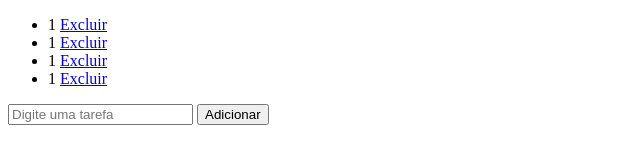
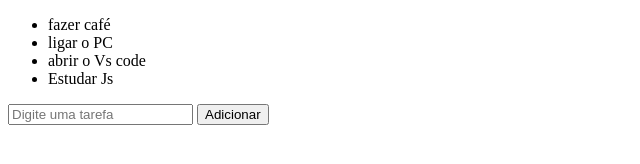
Before and after one commit to joaodivinod/to-do-list, a plain HTML site: page index.html in a window 1280 px wide. Shown: the whole page, without its empty margins (0-640 px from the left). Drawn offline with Linux system fonts and the light colour scheme.

Commit message:
renderização da lista criada

```diff
--- a/index.html
+++ b/index.html
@@ -3,27 +3,11 @@
 <head>
     <meta charset="UTF-8">
     <meta name="viewport" content="width=device-width, initial-scale=1.0">
-    <title>Document</title>
+    <title>lista de Tarefas</title>
 </head>
 <body>
     <div id="app">
         <ul>
-            <li>
-                1
-                <a href="#">Excluir</a>
-            </li>
-            <li>
-                1
-                <a href="#">Excluir</a>
-            </li>
-            <li>
-                1
-                <a href="#">Excluir</a>
-            </li>
-            <li>
-                1
-                <a href="#">Excluir</a>
-            </li>
 
         </ul>
         <input type="text" placeholder="Digite uma tarefa">
--- a/todos.js
+++ b/todos.js
@@ -0,0 +1,23 @@
+let listElement = document.querySelector('#app ul');
+let importElement = document.querySelector('#app input');
+let buttonElement = document.querySelector('#app button');
+
+var todos = [
+    'fazer café',
+    'ligar o PC',
+    'abrir o Vs code',
+    'Estudar Js'
+];
+
+function renderTodos(){
+    for(todo of todos){
+        console.log(todo)
+        let todoElement = document.createElement('li');
+        let todoText = document.createTextNode(todo);
+
+        todoElement.appendChild(todoText);
+        listElement.appendChild(todoElement)
+    }
+}
+
+renderTodos();
```
